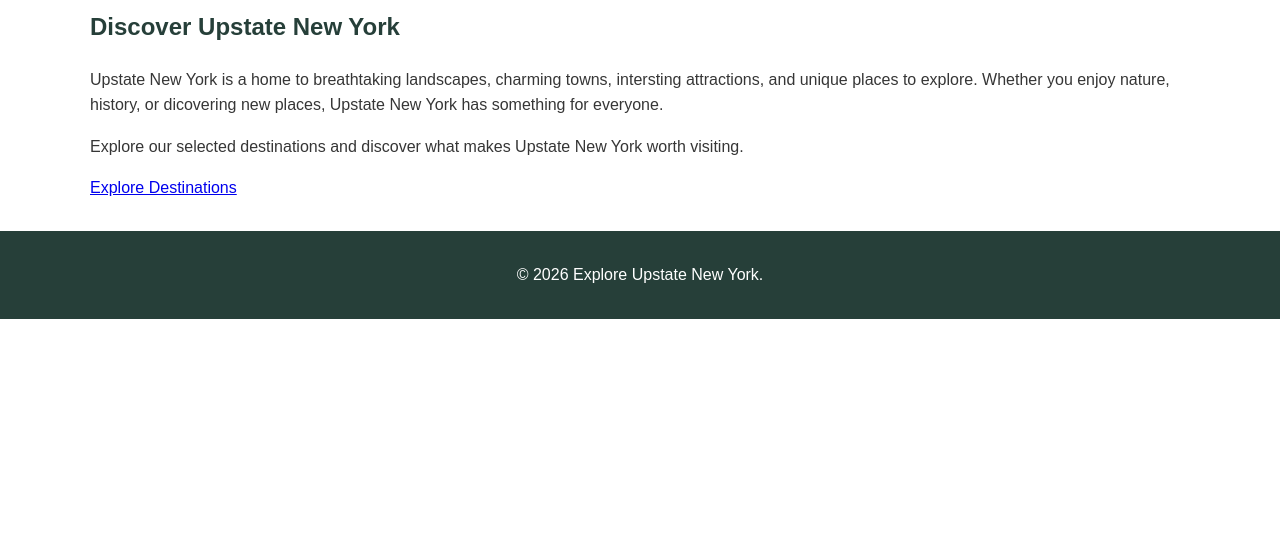
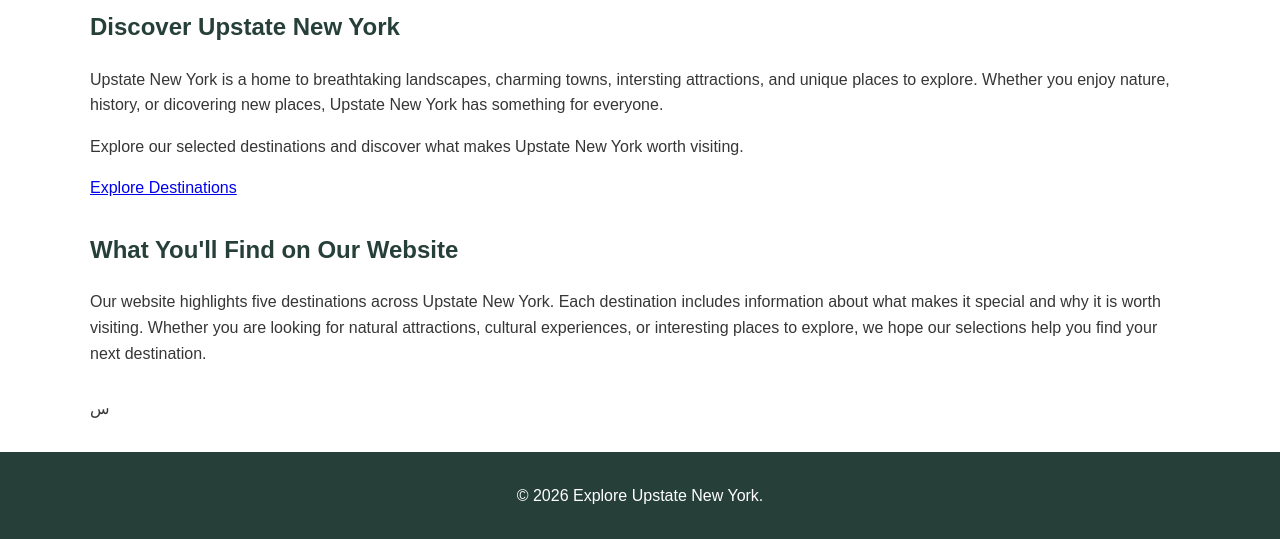
Before and after one commit to CIS-130/Team-1, a plain HTML site: page index.html in a window 1280 px wide. Shown: the part 559-1098 px from the top of the page. Before the commit the page ends 878 px from the top, so only its background shows below. Drawn offline with Linux system fonts and the light colour scheme.

Commit message:
Update index.html

```diff
--- a/index.html
+++ b/index.html
@@ -1,11 +1,13 @@
 <!DOCTYPE html>
 <html lang="en">
+
 <head>
     <meta charset="UTF-8">
     <meta name="viewport" content="width=device-width, initial-scale=1.0">
     <title>Explore Upstate New York - Home Page</title>
     <link rel="stylesheet" href="styles/main.css">
 </head>
+
 <body>
 
     <header>
@@ -22,8 +24,8 @@
     </header>
 
     <div class="hero-image">
-    <img src="images/Letchworth01.jpg"
-     alt="A beautiful autumn landscape featuring a waterfall and bridge at Letchworth State Park, New York">
+        <img src="images/Letchworth01.jpg"
+            alt="A beautiful autumn landscape featuring a waterfall and bridge at Letchworth State Park, New York">
     </div>
 
     <main>
@@ -39,10 +41,21 @@
             </p>
             <a href="destinations.html">Explore Destinations</a>
         </section>
+        <section>
+            <h2>What You'll Find on Our Website</h2>
+            <p>
+                Our website highlights five destinations across Upstate New York. Each destination includes information
+                about what makes it special and why it is worth visiting. Whether you are looking for natural
+                attractions,
+                cultural experiences, or interesting places to explore, we hope our selections help you find your next
+                destination.
+            </p>
+        </section>س
     </main>
 
     <footer>
         <p>&copy; 2026 Explore Upstate New York.</p>
     </footer>
 </body>
+
 </html>
```
